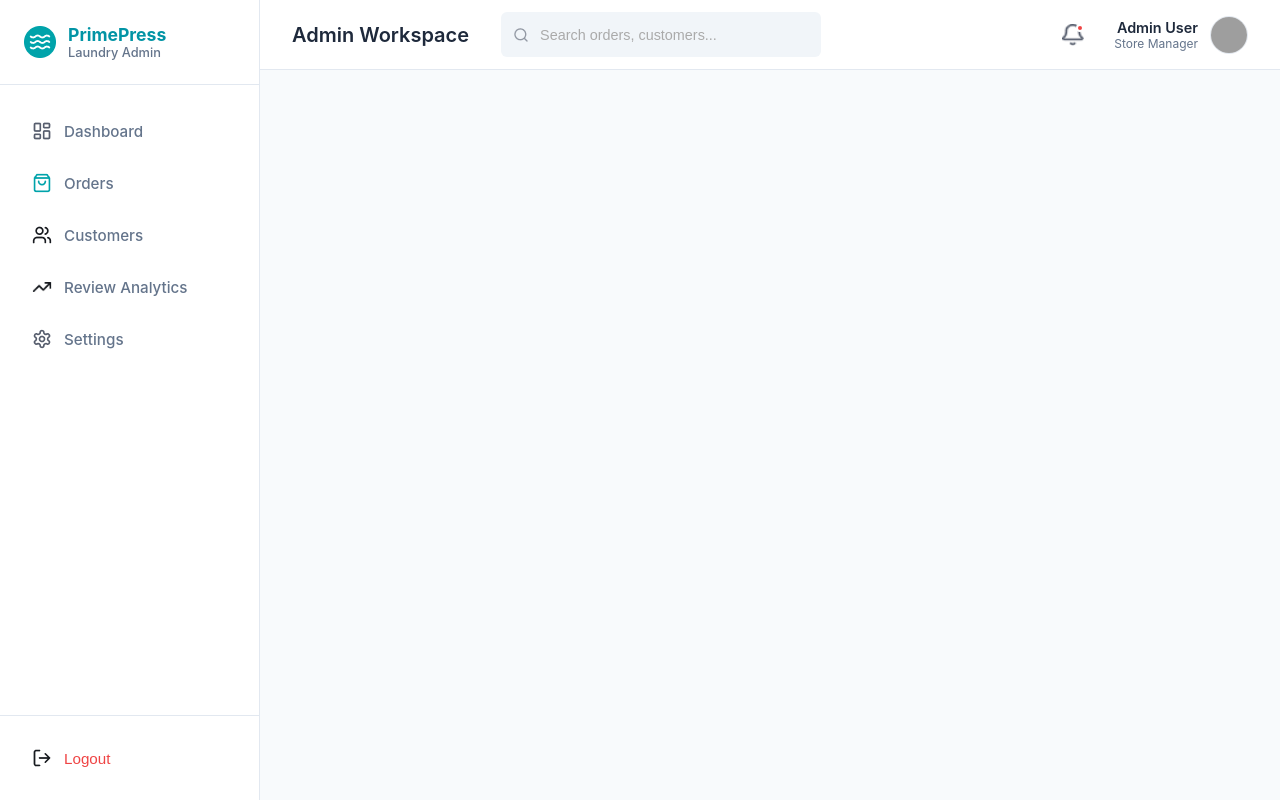
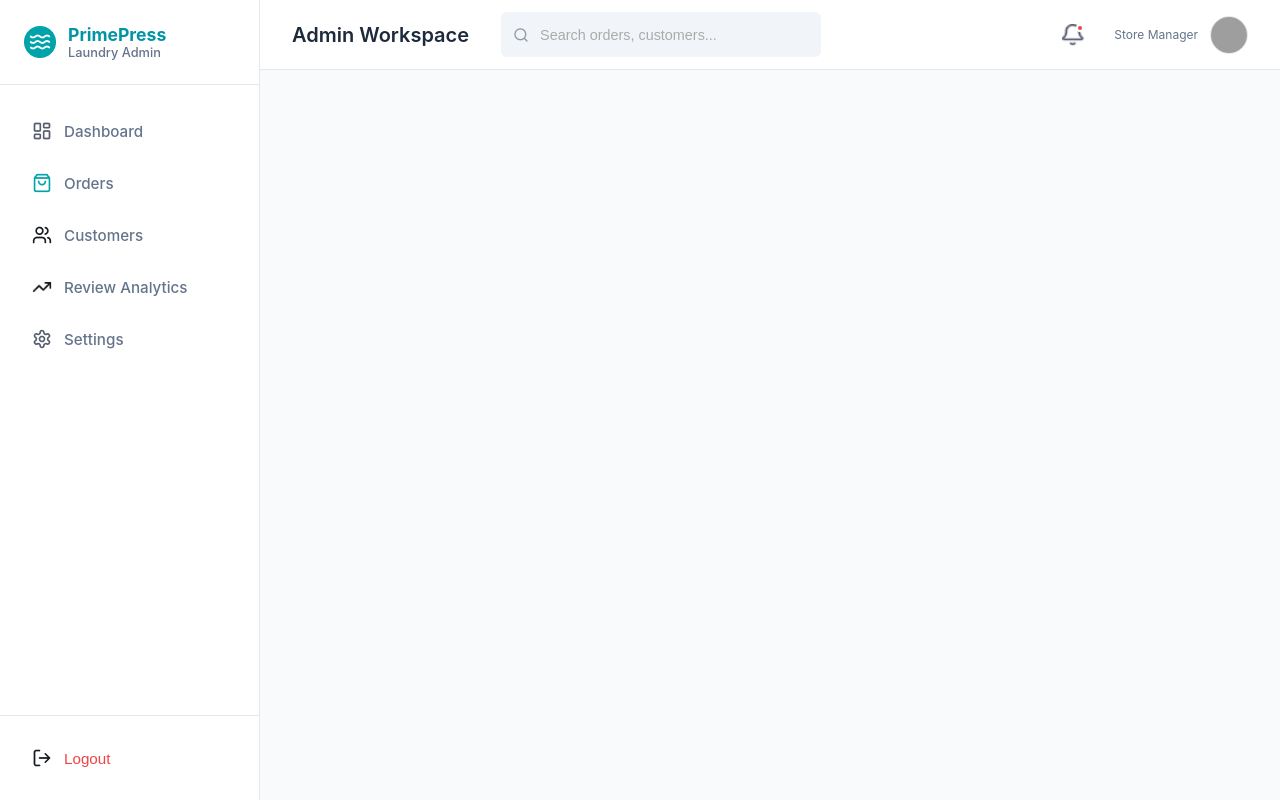
Before and after one commit to gloria001-design/PRIME-PAY, a React (Vite) app: page /#/admin in a window 1280 px wide. Built offline with nearby package versions, Linux system fonts and the light colour scheme; grey boxes are pictures that could not be loaded.

Commit message:
i did the admin

```diff
--- a/src/pages/Admin/AdminDashboard.jsx
+++ b/src/pages/Admin/AdminDashboard.jsx
@@ -19,12 +19,12 @@ const AdminDashboard = () => {
   ];
 
   const getStatusClass = (status) => status.toLowerCase().replace(" ", "_");
-
+const storedName = localStorage.getItem("Name");
   return (
     <div className="dashboard_view">
       <div className="dashboard_welcome_header">
         <div>
-          <h1>Welcome back, Admin</h1>
+          <h1>Welcome back,{storedName}</h1>
           <p>Here is what's happening with your laundry facility today.</p>
         </div>
         <div className="header_action_buttons">
--- a/src/pages/Admin/AdminLayout.jsx
+++ b/src/pages/Admin/AdminLayout.jsx
@@ -24,7 +24,7 @@ const AdminLayout = () => {
     if (location.pathname.includes('/admin/settings')) return 'Settings';
     return 'Admin Workspace';
   };
-
+const storedName = localStorage.getItem("Name");
   return (
     <div className="admin_layout">
       <aside className="admin_sidebar">
@@ -85,7 +85,7 @@ const AdminLayout = () => {
             </button>
             <div className="user_profile_trigger">
               <div className="user_info">
-                <span className="user_name">Admin User</span>
+                <span className="user_name">{storedName}</span>
                 <span className="user_role">Store Manager</span>
               </div>
               <img
--- a/src/pages/Auth/Login.jsx
+++ b/src/pages/Auth/Login.jsx
@@ -1,4 +1,4 @@
-// Login.jsx
+
 import { useState } from "react";
 import { Link, useNavigate } from "react-router-dom";
 import { useDispatch, useSelector } from "react-redux";
--- a/src/pages/Auth/SignUp.jsx
+++ b/src/pages/Auth/SignUp.jsx
@@ -104,6 +104,7 @@ console.log("API_RESPONSE", BaseURL)
   `${BaseURL}api/v1/admin`,
   backendData
 );
+ localStorage.setItem("Name",backendData.fullName);
         console.log("res:", response);
 
         Swal.fire({
```
